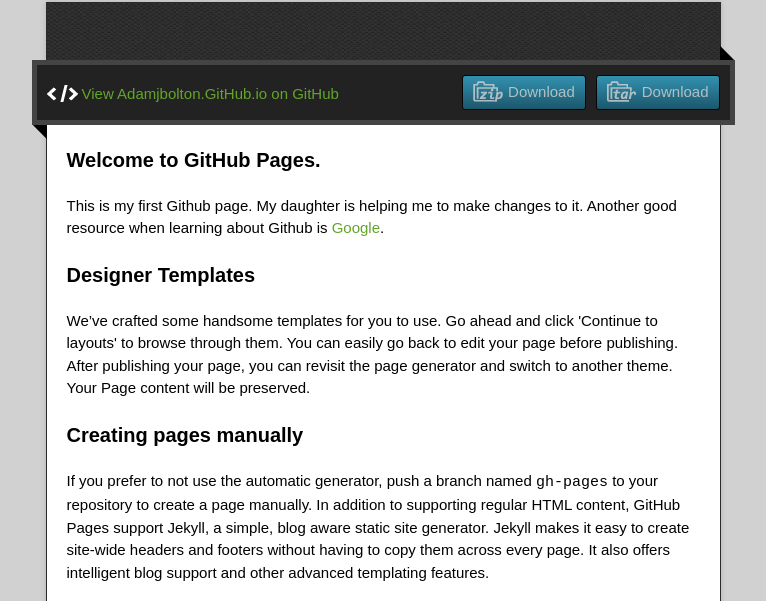
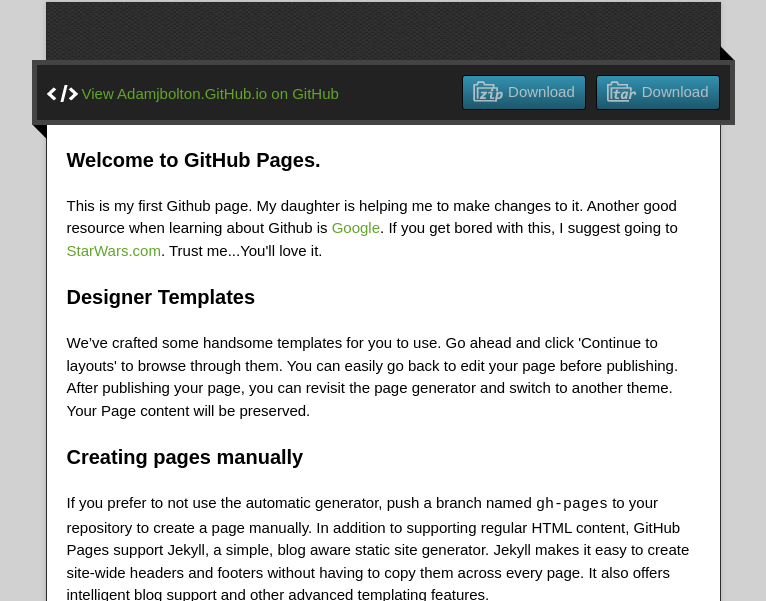
Before and after one commit to adamjbolton/adamjbolton, a plain HTML site: page index.html in a window 1280 px wide. Shown: the part 128-729 px from the top of the page, without its empty margins (257-1023 px from the left). Drawn offline with nearby package versions, Linux system fonts and the light colour scheme.

Commit message:
Update index.html

```diff
--- a/index.html
+++ b/index.html
@@ -39,7 +39,7 @@
           <h3>
 <a id="welcome-to-my-github-page" class="anchor" href="#welcome-to-github-pages" aria-hidden="true"><span aria-hidden="true" class="octicon octicon-link"></span></a>Welcome to GitHub Pages.</h3>
 
-<p>This is my first Github page. My daughter is helping me to make changes to it. Another good resource when learning about Github is <a href="https://www.google.com/">Google</a>.</p>
+<p>This is my first Github page. My daughter is helping me to make changes to it. Another good resource when learning about Github is <a href="https://www.google.com/">Google</a>. If you get bored with this, I suggest going to  <a href="http://www.starwars.com/">StarWars.com</a>. Trust me...You'll love it.</p>
 
 <h3>
 <a id="designer-templates" class="anchor" href="#designer-templates" aria-hidden="true"><span aria-hidden="true" class="octicon octicon-link"></span></a>Designer Templates</h3>
```
